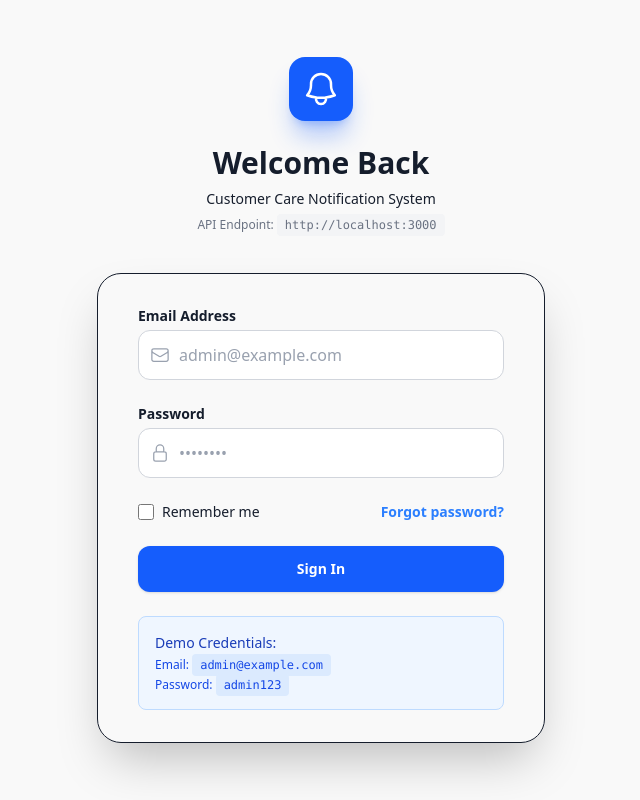
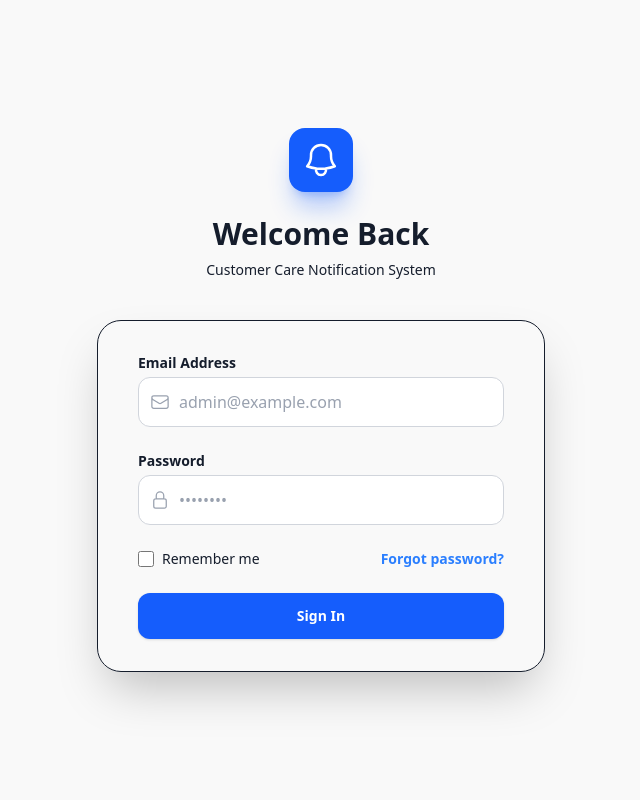
Before and after one commit to 101feliki/customer-care-system, a React (Vite) app in the folder frontend-vite/: page /login in a window 1280 px wide. Shown: the whole page, without its empty margins (319-959 px from the left). Built offline with nearby package versions, Linux system fonts and the light colour scheme.

Commit message:
logn update

```diff
--- a/frontend-vite/src/pages/LoginPage.tsx
+++ b/frontend-vite/src/pages/LoginPage.tsx
@@ -362,9 +362,7 @@ const LoginPage: React.FC = () => {
               : 'Customer Care Notification System'
           }
         </p>
-        <div className="mt-2 text-xs text-gray-500 dark:text-gray-400">
-          API Endpoint: <code className="bg-gray-100 dark:bg-gray-800 px-2 py-1 rounded">{API_BASE_URL}</code>
-        </div>
+
       </div>
 
       <div className="mt-10 sm:mx-auto sm:w-full sm:max-w-md">
@@ -412,7 +410,7 @@ const LoginPage: React.FC = () => {
                     autoComplete="email"
                   />
                 </div>
-                <p className="mt-2 text-xs text-gray-500 dark:text-gray-400">
+                <p className="mt-2 text-xs text-gray-900 dark:text-gray-900">
                   We'll send you a link to reset your password
                 </p>
               </div>
@@ -598,16 +596,7 @@ const LoginPage: React.FC = () => {
                 ) : 'Sign In'}
               </button>
 
-              {/* Demo Credentials Info */}
-              <div className="mt-6 p-4 bg-blue-50 dark:bg-blue-900/20 border border-blue-200 dark:border-blue-800 rounded-lg">
-                <p className="text-sm font-medium text-blue-800 dark:text-blue-300 mb-1">Demo Credentials:</p>
-                <p className="text-xs text-blue-700 dark:text-blue-400">
-                  Email: <code className="bg-blue-100 dark:bg-blue-900 px-2 py-1 rounded">admin@example.com</code>
-                </p>
-                <p className="text-xs text-blue-700 dark:text-blue-400 mt-1">
-                  Password: <code className="bg-blue-100 dark:bg-blue-900 px-2 py-1 rounded">admin123</code>
-                </p>
-              </div>
+
             </form>
           </div>
         )}
```
